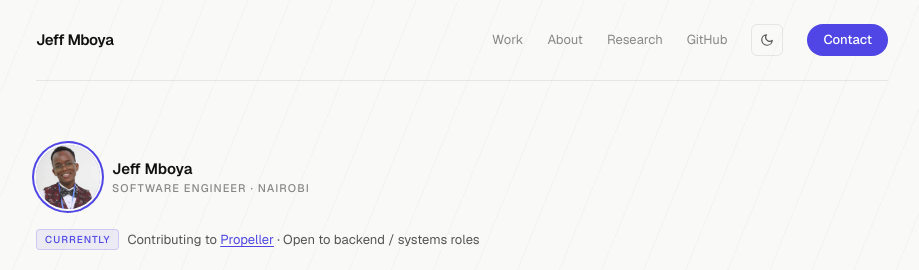
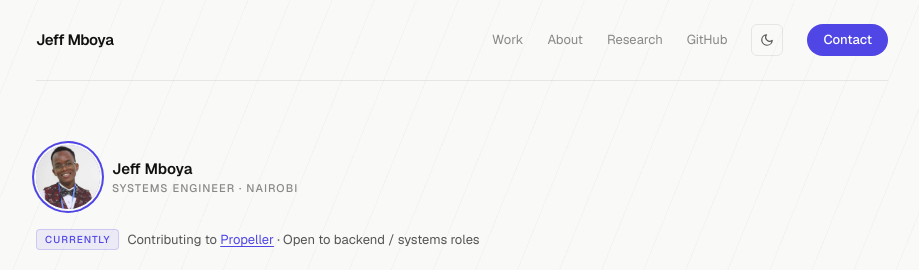
Before and after one commit to JeffMboya/portfolio, a Next.js app: page / in a window 1280 px wide. Shown: the top 270 px of the page, without its empty margins (178-1097 px from the left). Built offline with nearby package versions, Linux system fonts and the light colour scheme.

Commit message:
chore: update title to Systems Engineer

```diff
--- a/components/Hero.tsx
+++ b/components/Hero.tsx
@@ -26,7 +26,7 @@ export default function Hero() {
         <div>
           <div className="text-[15px] font-semibold" style={{ color: 'var(--foreground)' }}>Jeff Mboya</div>
           <div className="text-[11px] uppercase tracking-widest font-medium" style={{ color: 'var(--muted-dim)' }}>
-            Software Engineer · Nairobi
+            Systems Engineer · Nairobi
           </div>
         </div>
       </div>
```
